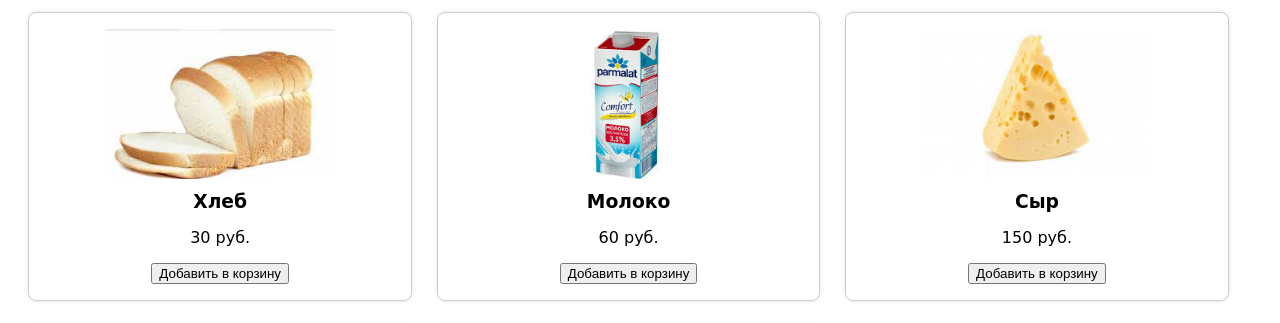
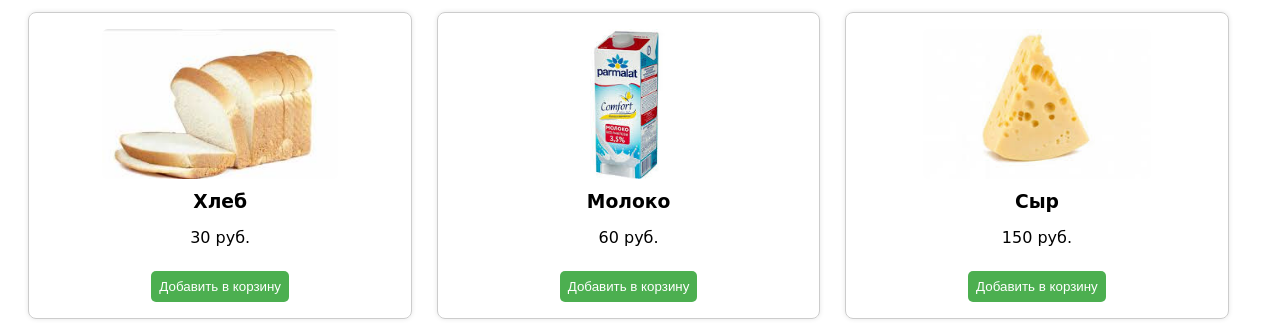
Before and after one commit to Andrzakourcev/web_programming_lab1_online_store, a plain HTML site: page 1_lab/index.html in a window 1280 px wide. Shown: the part 150-473 px from the top of the page. Drawn offline with Linux system fonts and the light colour scheme.

Commit message:
add-btn css

```diff
--- a/1_lab/style.css
+++ b/1_lab/style.css
@@ -91,3 +91,17 @@ main h2 {
   font-size: 20px;
   float: right;
 }
+
+.add-btn {
+  margin-top: 0.5rem;
+  background: #4CAF50;
+  color: white;
+  border: none;
+  padding: 0.5rem;
+  cursor: pointer;
+  border-radius: 5px;
+}
+
+.add-btn:hover {
+  background: #45a049;
+}
```
